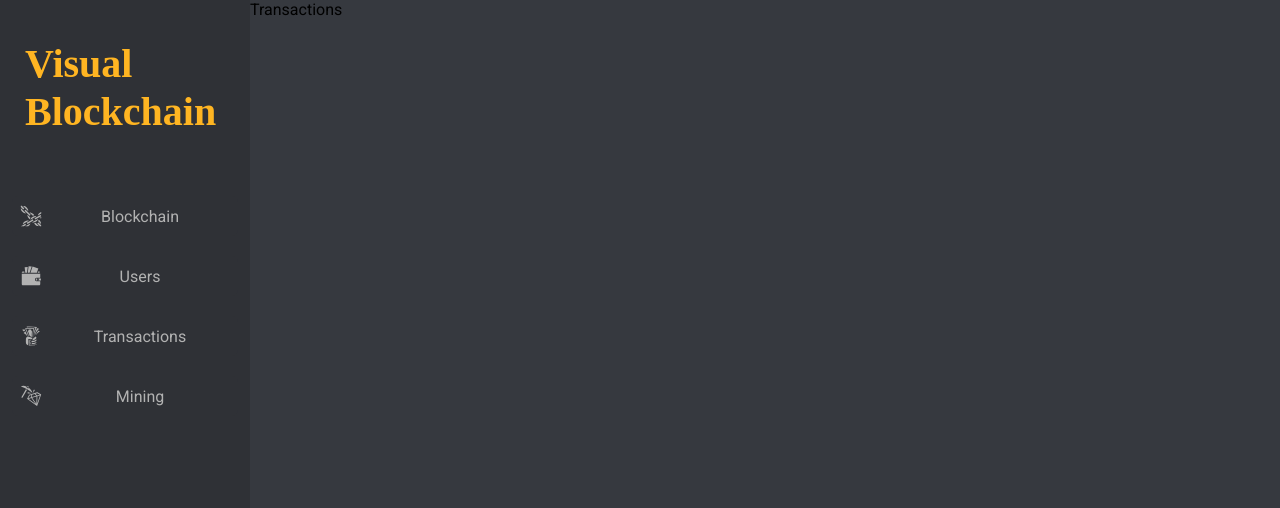
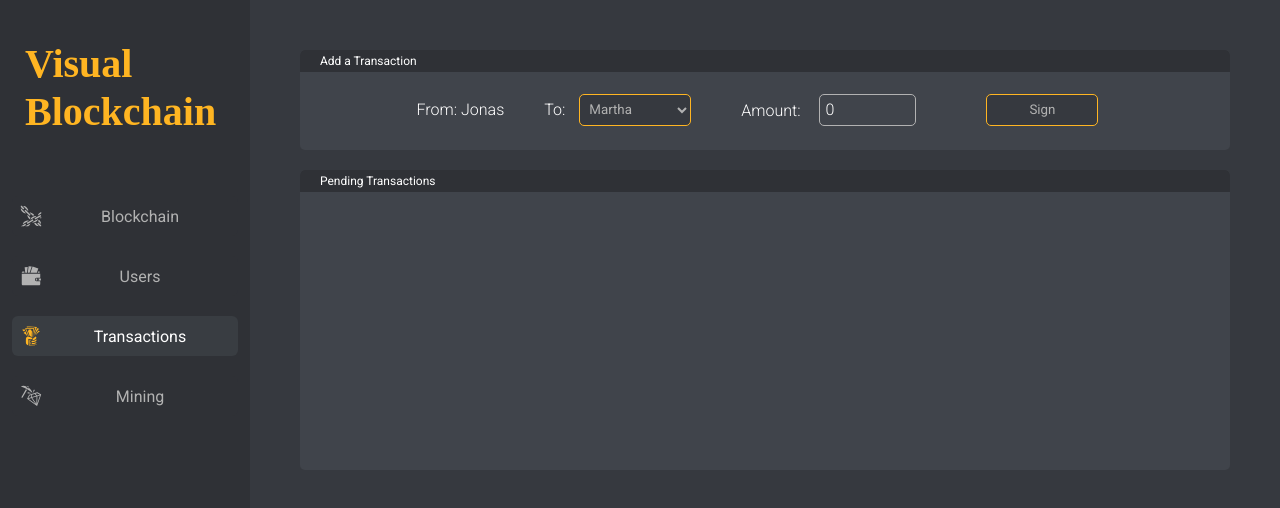
Before and after one commit to romaSilva/Visual-Blockchain, a React (Create React App) app: page /transactions in a window 1280 px wide. Shown: the top 508 px of the page. Built offline with nearby package versions, Linux system fonts and the light colour scheme; a web font is replaced by a local one.

Commit message:
add transaction

```diff
--- a/src/components/SideMenu/index.js
+++ b/src/components/SideMenu/index.js
@@ -29,8 +29,8 @@ const SideMenu = () => {
       <h1>Visual Blockchain</h1>
 
       <Link
-        style={{ textDecoration: "none" }}
-        to={whatIsHappening !== "mining" && "/blockchain"}
+        style={{ textDecoration: "none", margin: "10px" }}
+        to={whatIsHappening !== "mining" ? "/blockchain" : "/mining"}
       >
         <button
           style={{
@@ -57,8 +57,11 @@ const SideMenu = () => {
       </Link>
 
       <Link
-        style={{ textDecoration: "none" }}
-        to={whatIsHappening !== "mining" && "/users"}
+        style={{
+          textDecoration: "none",
+          margin: "10px",
+        }}
+        to={whatIsHappening !== "mining" ? "/users" : "/mining"}
       >
         <button
           style={{
@@ -79,8 +82,8 @@ const SideMenu = () => {
       </Link>
 
       <Link
-        style={{ textDecoration: "none" }}
-        to={whatIsHappening !== "mining" && "/transactions"}
+        style={{ textDecoration: "none", margin: "10px" }}
+        to={whatIsHappening !== "mining" ? "/transactions" : "/mining"}
       >
         <button
           style={{
@@ -107,8 +110,8 @@ const SideMenu = () => {
       </Link>
 
       <Link
-        style={{ textDecoration: "none" }}
-        to={whatIsHappening !== "mining" && "/mining"}
+        style={{ textDecoration: "none", margin: "10px" }}
+        to={whatIsHappening !== "mining" ? "/mining" : "/mining"}
       >
         <button
           style={{
--- a/src/components/SideMenu/style.js
+++ b/src/components/SideMenu/style.js
@@ -24,7 +24,7 @@ export const StyledSideMenuContainer = styled.div`
   button {
     height: 40px;
     width: 226px;
-    margin: 10px 10px;
+    margin: 0;
     border-radius: 6px;
 
     cursor: ${({ whatIsHappening }) =>
--- a/src/containers/Transactions/index.js
+++ b/src/containers/Transactions/index.js
@@ -1,7 +1,53 @@
-import React from "react";
+import React, { useEffect, useContext, useState } from "react";
+import { StyledTransactionsContainer, StyledAddTx } from "./style";
+import GridHeader from "../../components/GridHeader";
+import GlobalContext from "../../store/Context";
+import Button from "../../components/Button";
 
 const Transactions = () => {
-  return <div>Transactions</div>;
+  const { updateTab, selectedUser, users } = useContext(GlobalContext);
+
+  const [amount, setAmount] = useState(0);
+
+  useEffect(() => {
+    updateTab("transactions");
+  }, []);
+
+  return (
+    <StyledTransactionsContainer>
+      <section className="AT">
+        <GridHeader title="Add a Transaction" />
+        <StyledAddTx>
+          <div>{`From: ${selectedUser.nickname}`}</div>
+          <div>
+            <span>To: </span>
+            <select name="" id="">
+              {users.map(
+                (user) =>
+                  user.publicKey !== selectedUser.publicKey && (
+                    <option value={user.publicKey}>{user.nickname}</option>
+                  )
+              )}
+            </select>
+          </div>
+          <div>
+            <span>Amount: </span>
+            <input
+              type="number"
+              value={amount}
+              onChange={(e) => setAmount(e.target.value)}
+            />
+          </div>
+          <div>
+            <Button title="Sign" />
+          </div>
+        </StyledAddTx>
+      </section>
+      <section className="PT">
+        <GridHeader title="Pending Transactions" />
+      </section>
+    </StyledTransactionsContainer>
+  );
 };
 
 export default Transactions;
--- a/src/containers/Transactions/style.js
+++ b/src/containers/Transactions/style.js
@@ -0,0 +1,79 @@
+import styled from "styled-components";
+
+export const StyledTransactionsContainer = styled.div`
+  height: 75%;
+  margin: 30px 30px 0;
+
+  section {
+    background-color: #40444b;
+    border-radius: 5px;
+    overflow: hidden;
+    margin: 20px;
+  }
+
+  .AT {
+    height: 100px;
+  }
+
+  .PT {
+    height: 300px;
+  }
+`;
+
+export const StyledAddTx = styled.div`
+  height: 75%;
+
+  display: flex;
+  align-items: center;
+  justify-content: center;
+
+  div {
+    margin: 0 20px;
+    font-size: 16px;
+    color: #fff;
+    font-weight: 300;
+  }
+
+  select {
+    margin: 0 10px;
+    width: 100px;
+    background-color: #36393f;
+    outline: none;
+    border: 0.8px solid #ffb522;
+    box-sizing: content-box;
+    padding: 5px;
+    border-radius: 5px;
+    color: #b2b2b2;
+    font-family: "Roboto", serif;
+    height: 20px;
+    --webkit-appearance: none;
+  }
+
+  input {
+    background-color: #40444b;
+    border: 0.8px solid #b2b2b2;
+    border-radius: 5px;
+    width: 85px;
+    margin: 0 15px 0;
+    font-family: "Roboto", serif;
+    padding: 5px;
+    font-size: 16px;
+    color: #ffffff;
+    font-weight: 300;
+    height: 20px;
+    box-sizing: content-box;
+
+    &::placeholder {
+      color: #b2b2b2;
+    }
+
+    &:focus {
+      border: 0.8px solid #fff;
+    }
+
+    &::-webkit-inner-spin-button {
+      -webkit-appearance: none;
+      margin: 0;
+    }
+  }
+`;
--- a/src/containers/Users/index.js
+++ b/src/containers/Users/index.js
@@ -1,4 +1,4 @@
-import React, { useState, useContext } from "react";
+import React, { useState, useContext, useEffect } from "react";
 import GlobalContext from "../../store/Context";
 import Button from "../../components/Button";
 import GridHeader from "../../components/GridHeader";
@@ -10,11 +10,20 @@ import {
 } from "./style";
 
 const Users = () => {
-  const { users, selectedUser, updateUsers, updateSelectedUser } = useContext(
-    GlobalContext
-  );
+  const {
+    cryptoCurrency,
+    users,
+    selectedUser,
+    updateUsers,
+    updateSelectedUser,
+    updateTab,
+  } = useContext(GlobalContext);
 
   const [input, setInput] = useState("");
+
+  useEffect(() => {
+    updateTab("users");
+  }, []);
 
   return (
     <StyledUsersContainer>
@@ -64,7 +73,11 @@ const Users = () => {
           </section>
           <section>
             <span>{selectedUser.nickname ? "Balance" : ""}</span>
-            <span>{selectedUser.nickname ? "0" : ""}</span>
+            <span>
+              {selectedUser.nickname
+                ? cryptoCurrency.getBalanceofAddress(selectedUser.publicKey)
+                : ""}
+            </span>
           </section>
         </StyledDetails>
       </section>
--- a/src/store/Store.js
+++ b/src/store/Store.js
@@ -135,7 +135,9 @@ const Store = (props) => {
   };
 
   const mineNewBlock = async () => {
-    const newBlock = await state.cryptoCurrency.minePendingTransactions();
+    const newBlock = await state.cryptoCurrency.minePendingTransactions(
+      state.selectedUser.publicKey
+    );
 
     const myNonce = document.getElementById("nonce");
     const myHash = document.getElementById("hash");
```
